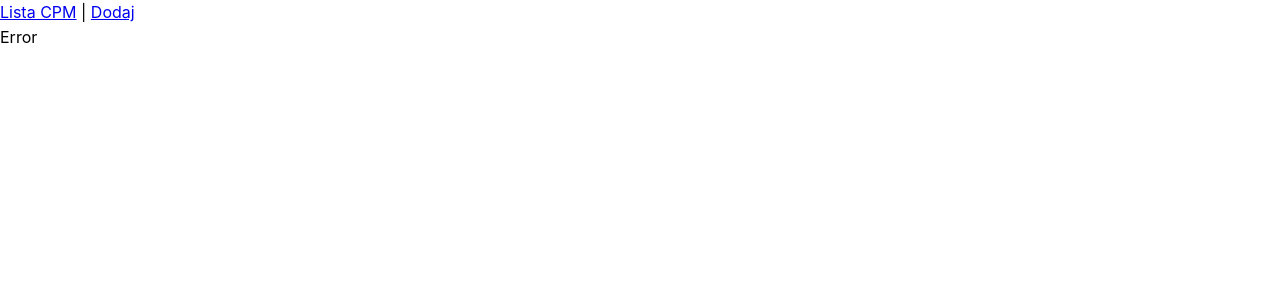
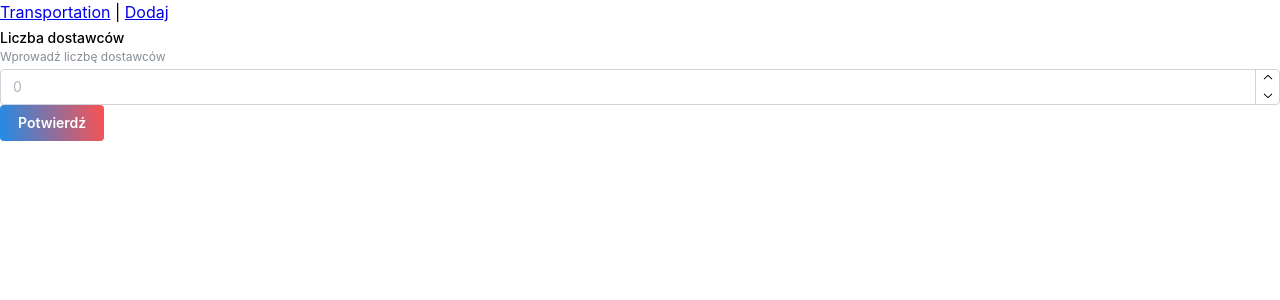
Before and after one commit to jbarus/BOIL, a React (Create React App) app in the folder frontend/: page /transport in a window 1280 px wide. Shown: the top 300 px of the page. Built offline with nearby package versions, Linux system fonts and the light colour scheme.

Commit message:
Poczatek prac nad przewoźniekiem

```diff
--- a/frontend/src/components/Header.tsx
+++ b/frontend/src/components/Header.tsx
@@ -4,7 +4,7 @@
     return (
         <div>
 
-            <Link to={'/CPM'}>Lista CPM</Link> |  <Link to={'/CPM/new'}>Dodaj</Link>
+            <Link to={'/transport'}>Transportation</Link> |  <Link to={'/CPM/new'}>Dodaj</Link>
         </div>
     )
 }
--- a/frontend/src/features/CPM/CpmList.tsx
+++ /dev/null
@@ -1,3 +0,0 @@
-export const CpmList = ()=>{
-    return <div>Siemanko teraz tu nic nie ma ale kiedyś też nie będzie pozdrawiam serdecznie</div>
-}
--- /dev/null
+++ b/frontend/src/features/Transportation theory/Transportation.tsx
@@ -0,0 +1,44 @@
+import { NumberInput,Button, TextInput } from "@mantine/core";
+import { RecipientType } from "../../types/RecipientType"
+import React, { useState, MouseEventHandler, useEffect } from 'react';
+import { RecipientItem } from "./recipientItem";
+export const Transportation = () => {
+
+
+    const [numberUse, setNumberUse] = useState<number>(0);
+    const [inputRecipientUse, setinputRecipientUse] = useState<number|string >(0);
+
+
+
+    const recipientOnClick = () => {
+        let test:number
+
+  setNumberUse(Number(inputRecipientUse))
+
+        };
+
+
+    const handleNumberInputChange = (newValue: number |string) => {
+        setinputRecipientUse(newValue);
+    };
+
+    return <div>
+
+
+        <NumberInput
+            label="Liczba dostawców"
+            description="Wprowadź liczbę dostawców"
+            placeholder="0"
+            onChange={handleNumberInputChange}
+        >
+        </NumberInput>
+        <Button
+                variant="gradient"
+                gradient={{ from: 'red', to: 'blue', deg: 263 }}
+                onClick={recipientOnClick}
+            >Potwierdź
+            </Button>
+
+        <RecipientItem numberOfItems={numberUse} />
+    </div>
+}
--- /dev/null
+++ b/frontend/src/features/Transportation theory/recipientItem.tsx
@@ -0,0 +1,36 @@
+import React,{FC,memo} from "react"
+import {RecipientType} from "../../types/RecipientType"
+import { Button, Card, NumberInput, TextInput } from "@mantine/core";
+
+interface RecipientItemProps {
+    item: RecipientType; // Assuming RecipientType is your item type
+}
+
+export const RecipientItem: React.FC<{ numberOfItems: number }> = ({ numberOfItems }) => {
+    const items = Array.from({ length: numberOfItems }, (_, index) => index);
+
+    return (
+        <div>
+            {items.map((item, index) => (
+                <Card key={index} shadow="sm">
+             Dostawca nr.
+             <NumberInput
+              label="Popyt"
+              >
+
+             </NumberInput>
+
+             <NumberInput
+              label="Jednostkowy koszt zakupu"
+              >
+
+             </NumberInput>
+
+                    <Button>
+                        Potwierdź
+                    </Button>
+                </Card>
+            ))}
+        </div>
+    );
+};
--- /dev/null
+++ b/frontend/src/types/RecipientType.ts
@@ -0,0 +1,4 @@
+export type RecipientType={
+    demand:number,
+    unitPurchaseCost:number
+}
--- /dev/null
+++ b/frontend/src/types/SuplierType.tsx
@@ -0,0 +1,4 @@
+export type SupplierType={
+    suplly:number,
+    unitPurchaseCost:number
+}
```
Also changed, not shown: frontend/src/features/Routing.tsx (+7 -7 lines), frontend/src/features/Transportation theory/supplierItem.tsx (added, +36 -0 lines).
